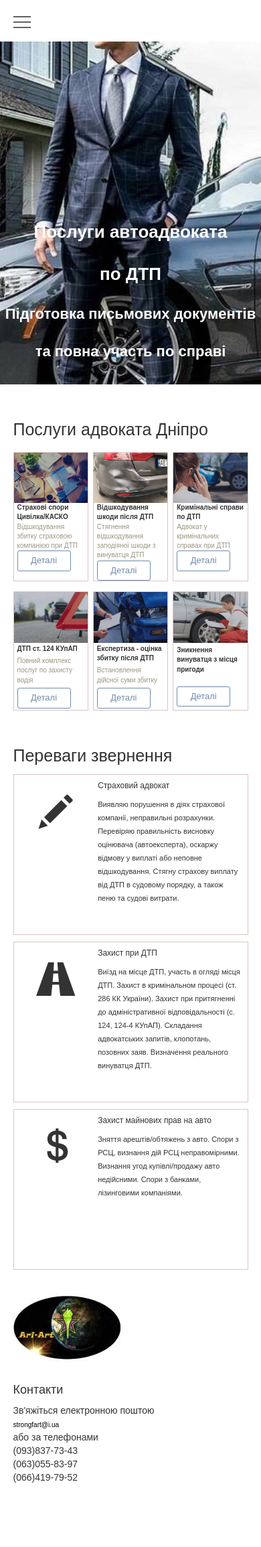
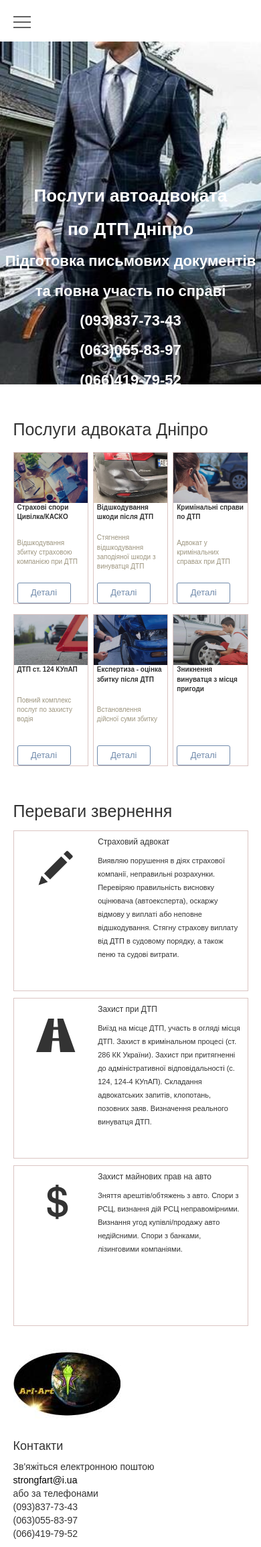
Before and after one commit to AndreiChornii/layer, a PHP site: page / in a window 390 px wide. Shown: the whole page at 67% size. Before the commit the page ends 2214 px from the top, so only its background shows below. Run offline with PHP 8.4, Linux system fonts and the light colour scheme.

Commit message:
fixed_moments

```diff
--- a/public/style.css
+++ b/public/style.css
@@ -517,7 +517,7 @@ footer{
     text-decoration: none;
     color: #000000;
     cursor: pointer;
-    font-size: 10px;
+    font-size: 14px;
 }
 
 .wrapper_footer div:last-child .menu_footer ul li:last-child a{
@@ -539,7 +539,9 @@ label{
     background-image: url(img/ari-art_oval_small_white.jpg);
 }
 
-@media(max-width: 800px){
+
+
+@media(max-width: 850px){
     #right_part{
         width: 20%;
     }
@@ -549,6 +551,12 @@ label{
     header{
         min-width: 100%;
         margin-left: -80px;
+    }
+    #banner #navigation #MintoText span {
+        /*margin-top: 13px;*/
+    }
+    #banner #navigation #MintoText span {
+        margin-top: 0px;
     }
 }
 
@@ -562,6 +570,9 @@ label{
     }
     #header-menu{
         display: none;
+    }
+    #banner #navigation #MintoText span {
+        margin-top: 13px;
     }
     #menu__toggle {
         opacity: 0;
@@ -609,6 +620,15 @@ label{
         font-size: 20px;
         font-weight: 600;  text-decoration: none;
     }
+    /*
+    раздвигаем єлементы блока "Послуги адвоката"
+     */
+    .hotels_view .picture_text_buttom .text_buttom {
+        justify-content: space-between;
+        min-height: 150px;
+    }
+
+
 
     .menu__item a{
         color: #616161;
--- a/templates/home.html.php
+++ b/templates/home.html.php
@@ -42,10 +42,13 @@
             <div id="MintoText">
                 <!-- <span id="minto">Послуги автоадвоката по ДТП</span> -->
                 <span class="minto">Послуги автоадвоката</span>
-                <span class="minto">по ДТП</span>
+                <span class="minto">по ДТП Дніпро</span>
                 <!-- <span>Підготовка письмових документів та повна участь по справі</span> -->
                 <span>Підготовка письмових документів</span>
                 <span>та повна участь по справі</span>
+                <span>(093)837-73-43</span>
+                <span>(063)055-83-97</span>
+                <span>(066)419-79-52</span>
             </div>
         </div>
     </div>
```
Also changed, not shown: public/jokes.css (+27 -3 lines).
